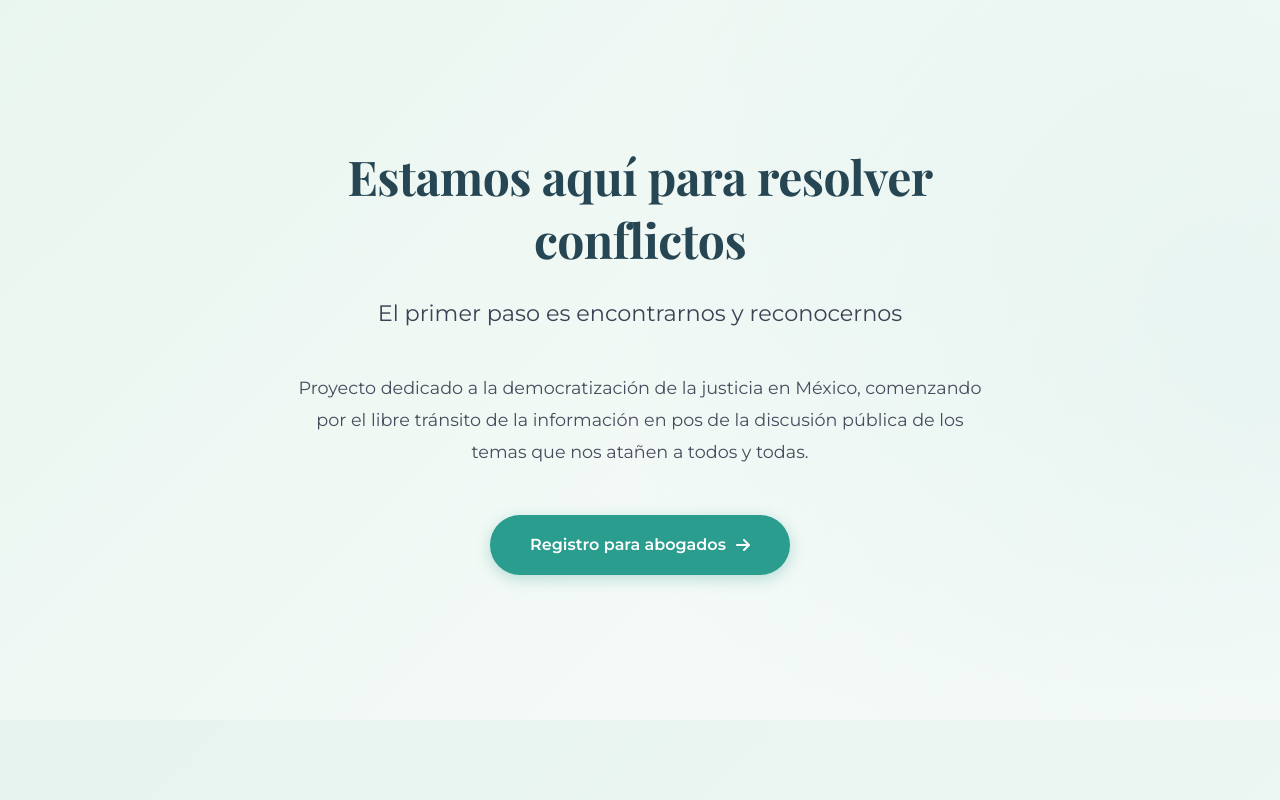
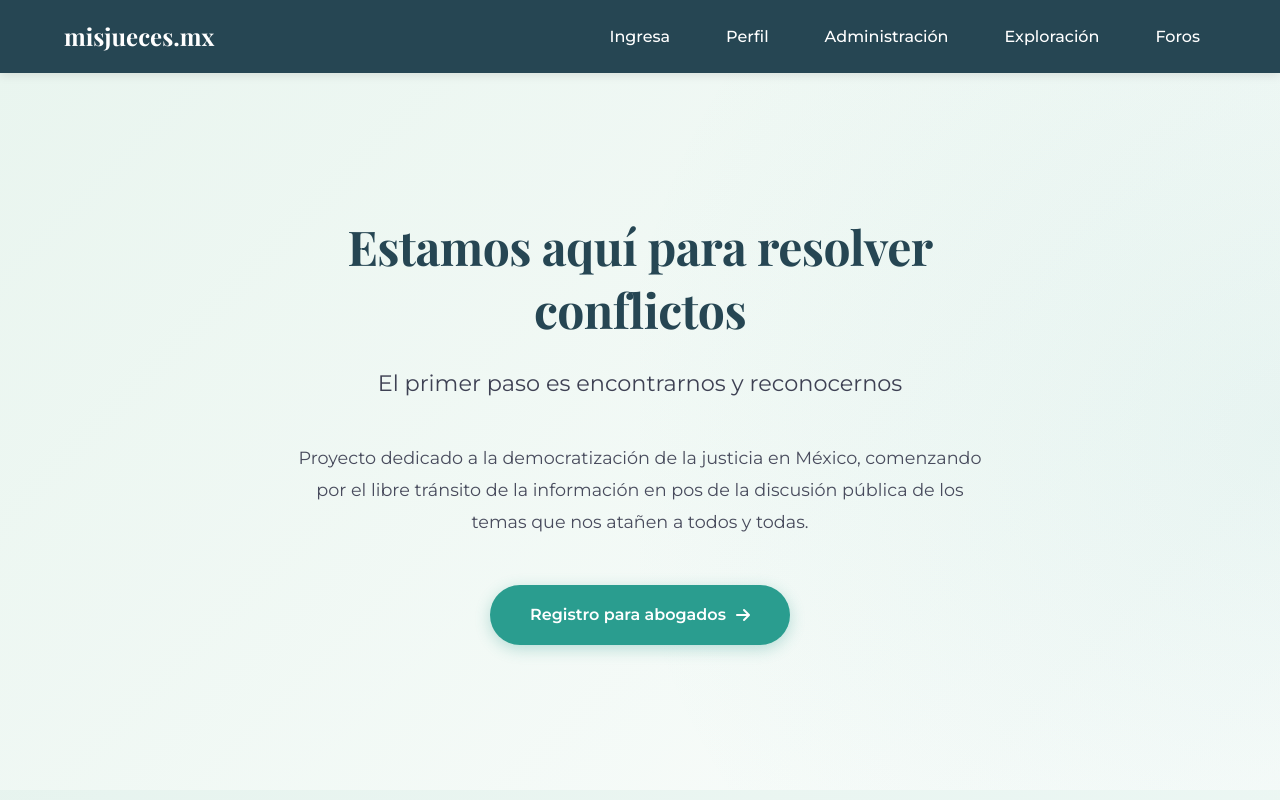
Before and after one commit to viclunap6/observatoriojudicial1.0, a plain HTML site: page index.html in a window 1280 px wide. Shown: the top 800 px of the page. Drawn offline with nearby package versions, Linux system fonts and the light colour scheme.

Commit message:
logo added

```diff
--- a/index.html
+++ b/index.html
@@ -47,6 +47,91 @@
             font-family: 'Playfair Display', serif;
             font-weight: 700;
             line-height: 1.3;
+        }
+
+        /* Header Navigation */
+        .header {
+            background: var(--deep-teal);
+            color: white;
+            padding: 1rem 0;
+            position: fixed;
+            width: 100%;
+            top: 0;
+            z-index: 1000;
+            box-shadow: 0 2px 10px rgba(0, 0, 0, 0.1);
+        }
+
+        .nav-container {
+            display: flex;
+            justify-content: space-between;
+            align-items: center;
+            width: 90%;
+            max-width: 1200px;
+            margin: 0 auto;
+        }
+
+        .logo {
+            font-family: 'Playfair Display', serif;
+            font-size: 1.5rem;
+            font-weight: 700;
+            color: white;
+            text-decoration: none;
+        }
+
+        .nav-menu {
+            display: flex;
+            list-style: none;
+        }
+
+        .nav-item {
+            position: relative;
+            margin-left: 1.5rem;
+        }
+
+        .nav-link {
+            color: white;
+            text-decoration: none;
+            font-weight: 500;
+            padding: 0.5rem 1rem;
+            border-radius: 4px;
+            transition: all 0.3s ease;
+        }
+
+        .nav-link:hover {
+            background: rgba(255, 255, 255, 0.1);
+        }
+
+        .dropdown-menu {
+            position: absolute;
+            top: 100%;
+            left: 0;
+            background: white;
+            border-radius: var(--border-radius);
+            box-shadow: 0 5px 15px rgba(0, 0, 0, 0.1);
+            padding: 0.5rem 0;
+            min-width: 200px;
+            opacity: 0;
+            visibility: hidden;
+            transition: all 0.3s ease;
+            z-index: 1001;
+        }
+
+        .dropdown-item {
+            display: block;
+            padding: 0.5rem 1rem;
+            color: var(--text-dark);
+            text-decoration: none;
+            transition: all 0.2s ease;
+        }
+
+        .dropdown-item:hover {
+            background: var(--light-teal);
+            color: var(--primary-teal);
+        }
+
+        .nav-item:hover .dropdown-menu {
+            opacity: 1;
+            visibility: visible;
         }
 
         /* Utilidades */
@@ -146,6 +231,7 @@
             position: relative;
             overflow: hidden;
             background: linear-gradient(135deg, rgba(233, 245, 239, 0.9) 0%, rgba(255, 255, 255, 0.7) 100%);
+            margin-top: 70px; /* Para compensar el header fijo */
         }
 
         .hero::before {
@@ -434,10 +520,49 @@
             .steps-line {
                 display: none;
             }
+
+            /* Navigation responsive */
+            .nav-menu {
+                display: none;
+            }
         }
     </style>
 </head>
 <body>
+    <!-- Header Navigation -->
+    <header class="header">
+        <div class="nav-container">
+            <a href="#" class="logo">misjueces.mx</a>
+            <ul class="nav-menu">
+                <li class="nav-item">
+                    <a href="acceso.html" class="nav-link">Ingresa</a>
+                </li>
+                <li class="nav-item">
+                    <a href="abogado.html" class="nav-link">Perfil</a>
+                    <ul class="dropdown-menu">
+                        <li><a href="recompensas.html" class="dropdown-item">Recompensas</a></li>
+                        <li><a href="recuperación.html" class="dropdown-item">Recuperación</a></li>
+                    </ul>
+                </li>
+                <li class="nav-item">
+                    <a href="admin.html" class="nav-link">Administración</a>
+                </li>
+                <li class="nav-item">
+                    <a href="explorador" class="nav-link">Exploración</a>
+                    <ul class="dropdown-menu">
+                        <li><a href="juez.html" class="dropdown-item">Juez</a></li>
+                    </ul>
+                </li>
+                <li class="nav-item">
+                    <a href="foros.html" class="nav-link">Foros</a>
+                    <ul class="dropdown-menu">
+                        <li><a href="foro.html" class="dropdown-item">Foro</a></li>
+                    </ul>
+                </li>
+            </ul>
+        </div>
+    </header>
+
     <!-- Hero Section -->
     <section class="hero">
         <div class="hero-content">
```
Also changed, not shown: graphical resources/ChatGPT Image 30 abr 2025, 17_01_03.png (added), 1 other file.
